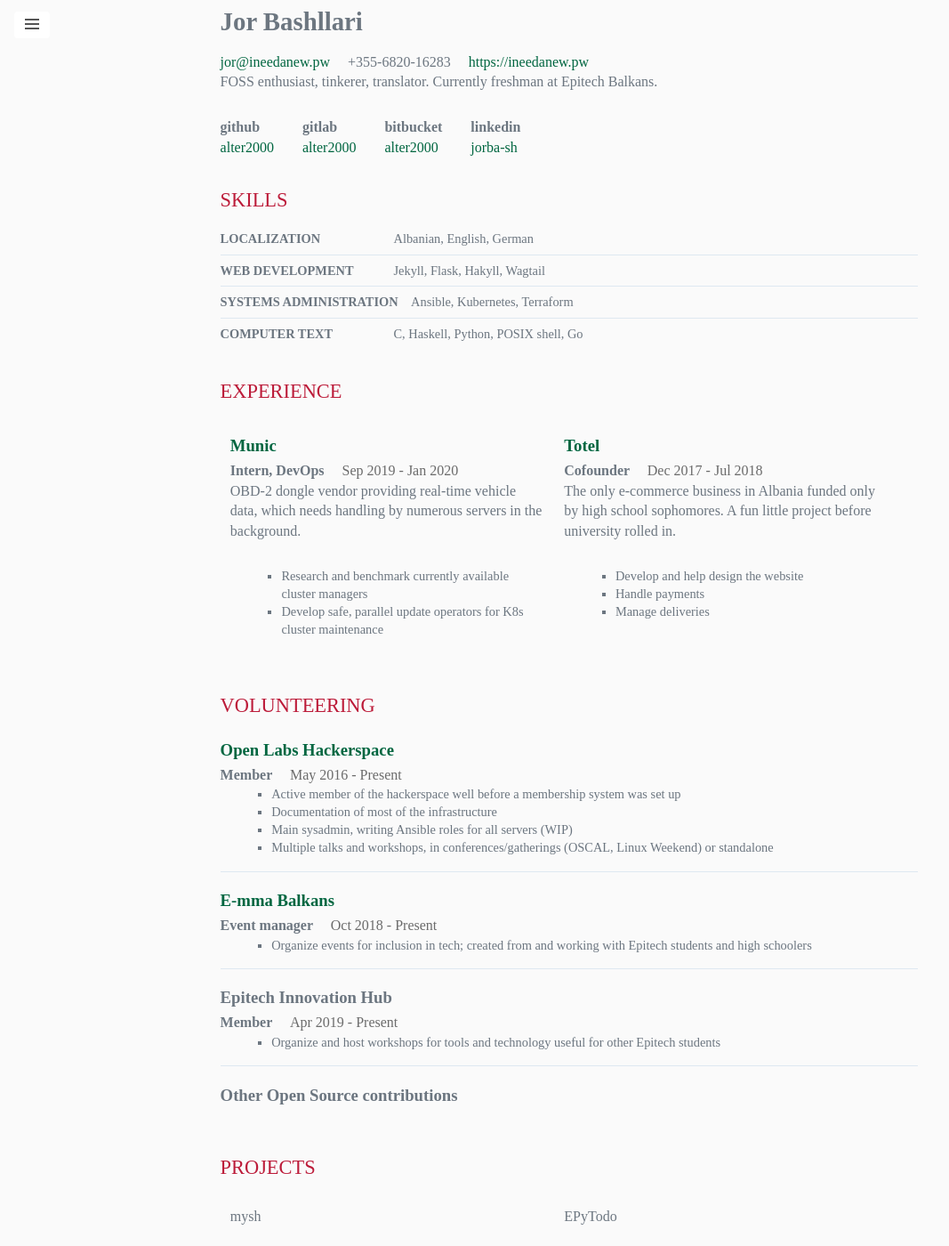
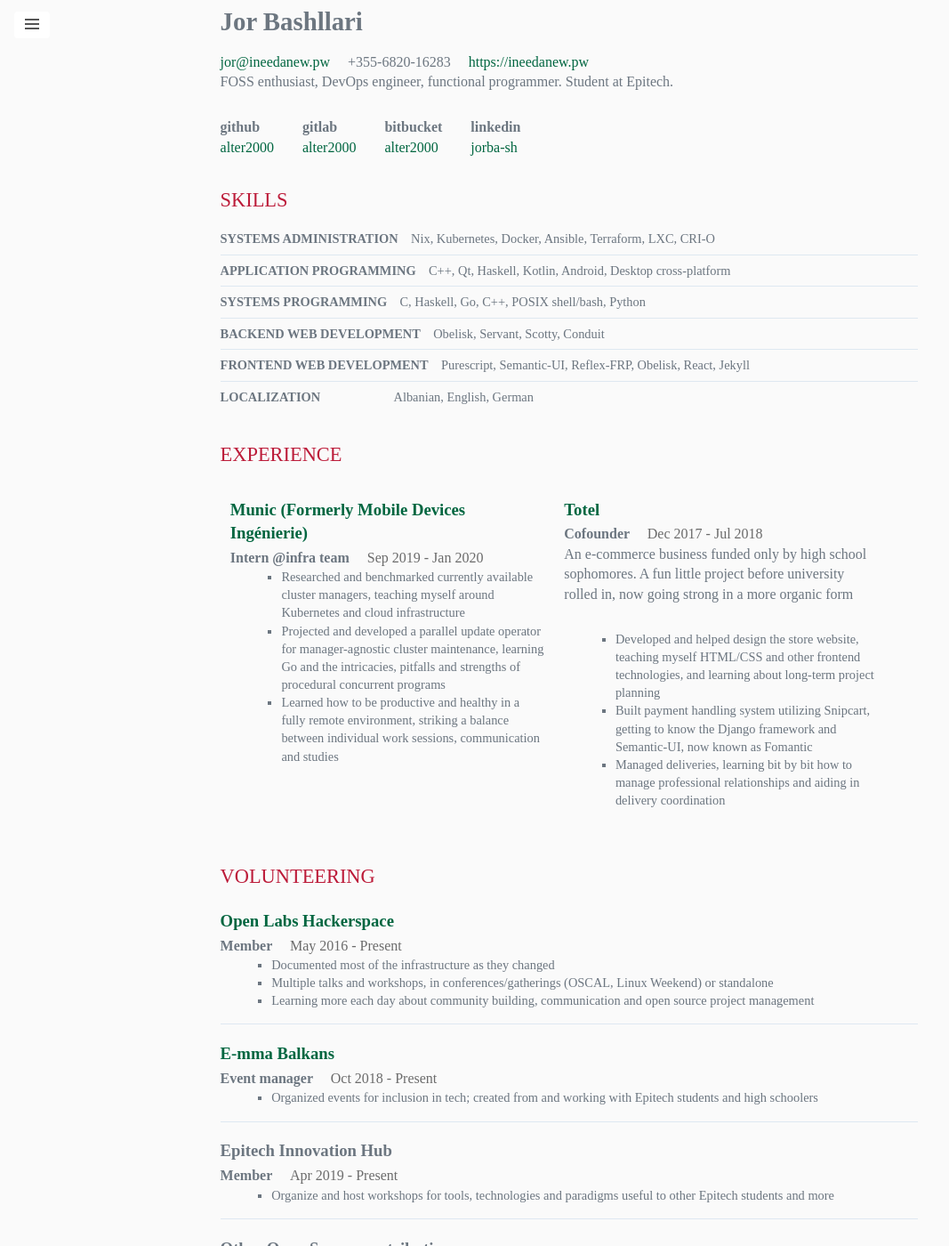
Before and after one commit to alter2000/alter2000.github.io, a Jekyll site: the page built from resume.html, in a window 1280 px wide and 1400 px high, scrolled down 193 px. Shown: the whole window at 89% size, without its empty margins (0-1067 px from the left). Built offline with Jekyll 4.4.1, drawn with Linux system fonts in a browser that asks for light colours; some of the changed text lies outside the part shown.

Commit message:
update resume bits

```diff
--- a/_data/resume.yml
+++ b/_data/resume.yml
@@ -6,8 +6,8 @@
   email: jor@ineedanew.pw
   phone: "+355-6820-16283"
   website: https://ineedanew.pw
-  summary: "FOSS enthusiast, tinkerer, translator. Currently freshman
-  at Epitech Balkans."
+  summary: "FOSS enthusiast, DevOps engineer, functional programmer.
+  Student at Epitech."
   location:
     # address: Sokrat Miho, Sandy 32B
     # postalCode: '1001'
@@ -30,57 +30,118 @@
       username: jorba-sh
       url: https://www.linkedin.com/in/jorba-sh/
 
+skills:
+  - name: Systems Administration
+    level: Advanced
+    keywords:
+    - Nix
+    - Kubernetes
+    - Docker
+    - Ansible
+    - Terraform
+    - LXC
+    - CRI-O
+
+  - name: Application Programming
+    level: Intermediate
+    keywords:
+    - C++
+    - Qt
+    - Haskell
+    - Kotlin
+    - Android
+    - Desktop cross-platform
+
+  - name: Systems Programming
+    level: Intermediate
+    keywords:
+    - C
+    - Haskell
+    - Go
+    - C++
+    - POSIX shell/bash
+    - Python
+
+  - name: Backend Web Development
+    level: Intermediate
+    keywords:
+    - Obelisk
+    - Servant
+    - Scotty
+    - Conduit
+
+  - name: Frontend Web Development
+    level: Intermediate
+    keywords:
+    - Purescript
+    - Semantic-UI
+    - Reflex-FRP
+    - Obelisk
+    - React
+    - Jekyll
+
+  - name: Localization
+    level: Intermediate
+    keywords: [ Albanian, English, German ]
+
 work:
-  - company: Munic
-    position: Intern, DevOps
-    website: https://munic.io
-    startDate: 2019-9-02
-    endDate: 2020-01-03
-    summary: "OBD-2 dongle vendor providing real-time vehicle data,
-              which needs handling by numerous servers in the background."
-    highlights:
-      - 'Research and benchmark currently available cluster managers'
-      - 'Develop safe, parallel update operators for K8s cluster maintenance'
-  - company: Totel
-    position: Cofounder
-    website: https://totel.al
-    startDate: 2017-12-01
-    endDate: 2018-07-01
-    summary: "The only e-commerce business in Albania funded only by high school sophomores.
-              A fun little project before university rolled in."
-    highlights:
-      - Develop and help design the website
-      - Handle payments
-      - Manage deliveries
+- company: Munic (Formerly Mobile Devices Ingénierie)
+  position: Intern @infra team
+  website: https://munic.io
+  startDate: 2019-09-02
+  endDate: 2020-01-03
+  highlights:
+  - Researched and benchmarked currently available cluster managers,
+    teaching myself around Kubernetes and cloud infrastructure
+  - Projected and developed a parallel update operator for manager-agnostic
+    cluster maintenance, learning Go and the intricacies, pitfalls and strengths
+    of procedural concurrent programs
+  - Learned how to be productive and healthy in a fully remote environment,
+    striking a balance between individual work sessions, communication and studies
+  keywords: [ Go, Kubernetes, Docker, CRI-O, Pharos ]
+
+- company: Totel
+  position: Cofounder
+  website: https://totel.al
+  startDate: 2017-12-01
+  endDate: 2018-07-01
+  summary: An e-commerce business funded only by high school sophomores.
+    A fun little project before university rolled in, now going strong
+    in a more organic form
+  highlights:
+  - Developed and helped design the store website, teaching myself HTML/CSS
+    and other frontend technologies, and learning about long-term project planning
+  - Built payment handling system utilizing Snipcart, getting to know
+    the Django framework and Semantic-UI, now known as Fomantic
+  - Managed deliveries, learning bit by bit how to manage professional
+    relationships and aiding in delivery coordination
+  keywords: [ Jekyll, Semantic, Wagtail, CRM ]
 
 volunteer:
-  - organization: Open Labs Hackerspace
-    position: Member
-    website: https://openlabs.cc
-    startDate: 2016-05-21
-    summary: "Open Labs, the first hackerspace founded in Albania, is
-      a volunteer organization with a focus on open software, hardware
-      and data and online privacy."
-    highlights:
-      - "Active member of the hackerspace well before a membership system was
-          set up"
-      - "Documentation of most of the infrastructure"
-      - "Main sysadmin, writing Ansible roles for all servers (WIP)"
-      - "Multiple talks and workshops, in conferences/gatherings (OSCAL, Linux
-          Weekend) or standalone"
-  - organization: E-mma Balkans
-    position: Event manager
-    website: http://www.e-mma.org/
-    startDate: 2018-10-21
-    highlights: "Organize events for inclusion in tech; created from and
-      working with Epitech students and high schoolers"
-  - organization: Epitech Innovation Hub
-    startDate: 2019-04-08
-    position: Member
-    highlights: "Organize and host workshops for tools and technology useful
-      for other Epitech students"
-  - organization: Other Open Source contributions
-    summary: "Translations for the Ethereum project, Nextcloud, etc."
+- organization: Open Labs Hackerspace
+  position: Member
+  website: https://openlabs.cc
+  startDate: 2016-05-21
+  summary: Open Labs, the first hackerspace founded in Albania, is
+    a volunteer organization with a focus on open software, hardware
+    and data and online privacy.
+  highlights:
+    - Documented most of the infrastructure as they changed
+    - Multiple talks and workshops, in conferences/gatherings (OSCAL, Linux Weekend) or standalone
+    - Learning more each day about community building, communication and open source project management
+- organization: E-mma Balkans
+  position: Event manager
+  website: http://www.e-mma.org/
+  startDate: 2018-10-21
+  highlights: Organized events for inclusion in tech; created from and
+    working with Epitech students and high schoolers
+- organization: Epitech Innovation Hub
+  startDate: 2019-04-08
+  position: Member
+  highlights: Organize and host workshops for tools, technologies and paradigms
+    useful to other Epitech students and more
+- organization: Other Open Source contributions
+  summary: Translations for the Ethereum project, Nextcloud, etc.
 
 education:
   - institution: Epitech Balkans (BE)
@@ -90,86 +151,51 @@
     endDate: 2018-06-07
 
 projects:
-  - name: "mysh"
-    summary: "Reimplementation of `tcsh` with full functionality and limited
-      use of the standard library"
-    highlights:
-      - C
-      - '<code class="highlighter-rouge">ncurses</code>'
-  - name: "EPyTodo"
-    summary: "A REST API communicating via JSON built on Flask and a \\*SQL
-      wrapper of choice as driver for an ORM"
-    highlights:
-      - Python
-      - MVC
-      - REST
-  - name: "My Web"
-    summary: "A client-server network with a full LEMP/LAMP stack, plus an
-      Ansible playbook to automate the whole project"
-    highlights:
-      - Ansible
-      - Linux/UNIX
-      - Nginx
-      - PostgreSQL/MySQL
-
-skills:
-
-  - name: Localization
-    level: Advanced
-    keywords:
-      - Albanian
-      - English
-      - German
-
-  - name: Web Development
-    level: Intermediate
-    keywords:
-      - Jekyll
-      - Flask
-      - Hakyll
-      - Wagtail
-
-  - name: Systems Administration
-    level: Advanced
-    keywords:
-      - Ansible
-      - Kubernetes
-      - Terraform
-
-  - name: Computer Text
-    level: Intermediate
-    keywords:
-      - C
-      - Haskell
-      - Python
-      - POSIX shell
-      - Go
+- name: mysh
+  summary: "Reimplementation of `tcsh` with full functionality and limited
+    use of the standard library"
+  highlights:
+    - C
+    - '<code class="highlighter-rouge">ncurses</code>'
+- name: EPyTodo
+  summary: "A REST API communicating via JSON built on Flask and a \\*SQL
+    wrapper of choice as driver for an ORM"
+  highlights:
+    - Python
+    - MVC
+    - REST
+- name: My Web
+  summary: "A client-server network with a full LEMP/LAMP stack, plus an
+    Ansible playbook to automate the whole project"
+  highlights:
+    - Ansible
+    - Linux/UNIX
+    - Nginx
+    - PostgreSQL/MySQL
 
 languages:
-
-  - language: Albanian
-    fluency: Native
-
-  - language: English
-    fluency: Near Native (C2)
-
-  - language: German
-    fluency: B1
-
-  - language: French
-    fluency: A2, currently studying
+- { language: Albanian, fluency: Native }
+- { language: English,  fluency: Near Native (C2) }
+- { language: German,   fluency: B1 }
+- { language: French,   fluency: A2, studying }
 
 interests:
+- name: Self-displacement
+  keywords:
+  - cycling
+  - camping
+  - hiking
+  - geocaching
 
-  - name: Outdoors
-    keywords:
-      - cycling
-      - camping
-      - hiking
-      - geocaching
+- name: Mathematics -- kind of
+  keywords:
+  - category theory
+  - lambda calculus
+  - type systems
+  - PL theory
 
-  - name: Writing
-    keywords:
-      - blogging
-      - documentation
-      - dip pens (handwriting)
+- name: Writing
+  keywords:
+  - blogging
+  - documentation
+  - dip pens and fountain pens (easing into calligraphy)
```
